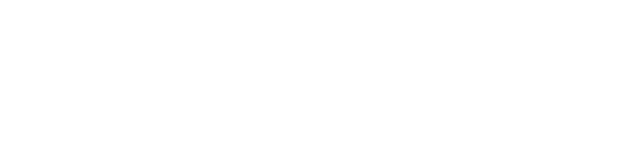
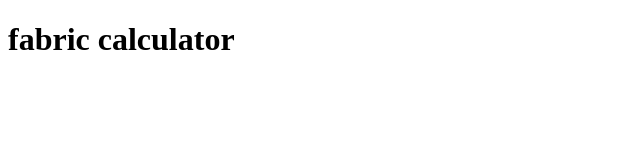
Before and after one commit to kimberleykelly/fabric_calculator, a plain HTML site: page index.html in a window 1280 px wide. Shown: the whole page, without its empty margins (0-640 px from the left). Drawn offline with Linux system fonts and the light colour scheme.

Commit message:
added heading

```diff
--- a/index.html
+++ b/index.html
@@ -7,6 +7,6 @@
     <title>Document</title>
 </head>
 <body>
-
+   <h1>fabric calculator</h1>
 </body>
 </html>
```
